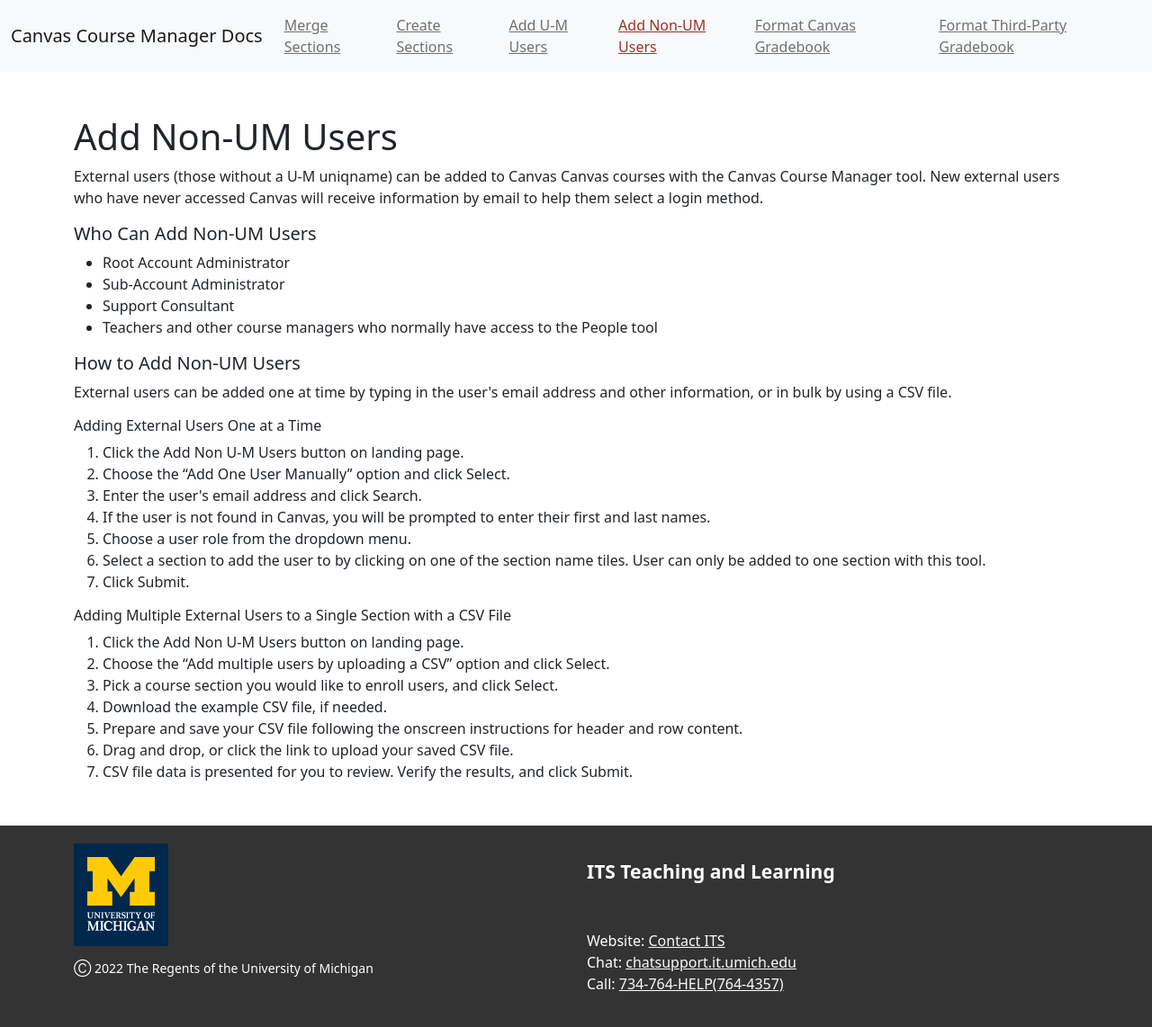
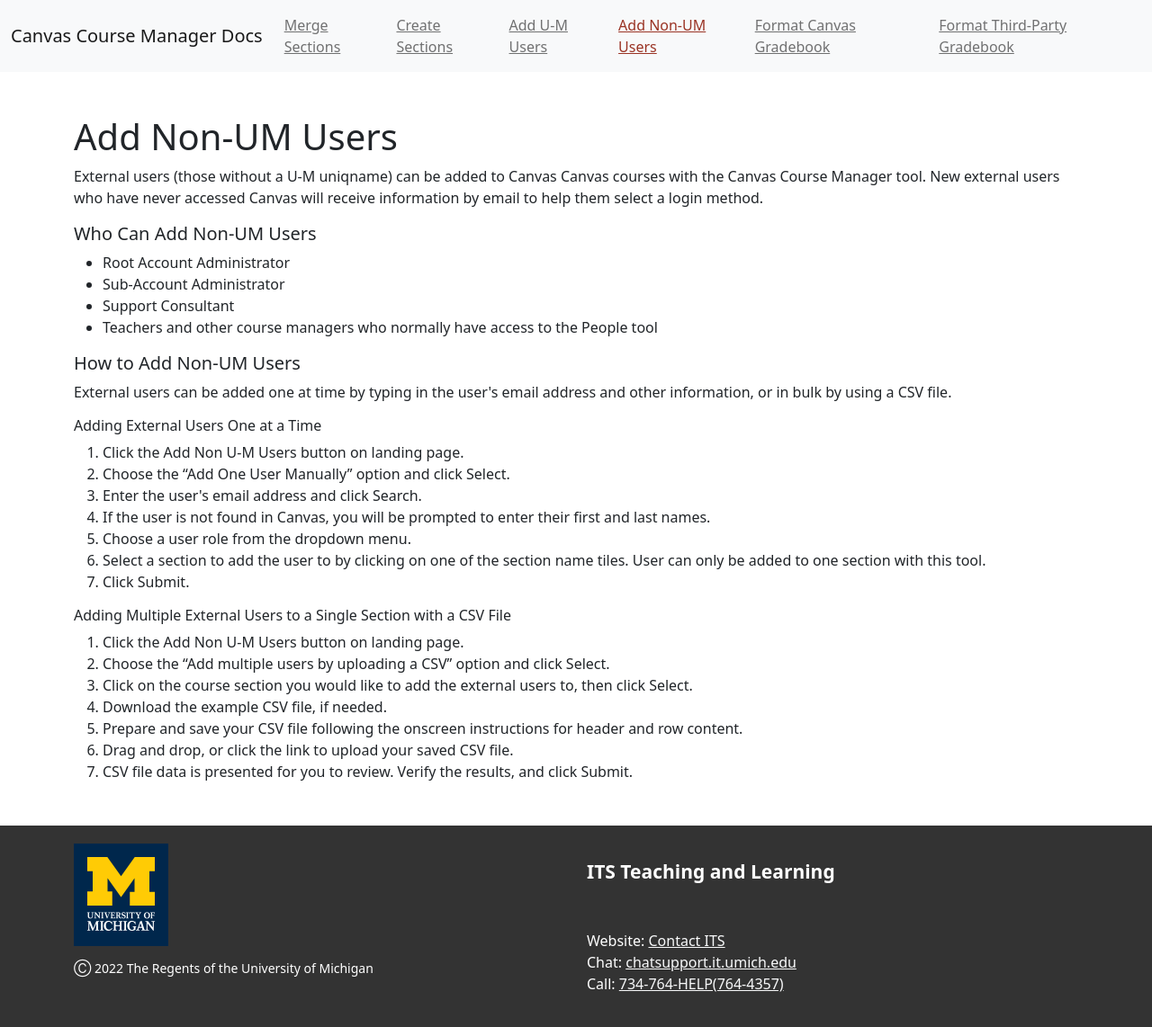
Before and after one commit to tl-its-umich-edu/canvas-course-manager-next, a Jekyll site: the page built from docs/add-non-um-users.html, in a window 1280 px wide. Shown: the whole page at 90% size. Built offline with Jekyll 4.4.1, drawn with Linux system fonts in a browser that asks for light colours.

Commit message:
Update docs/add-non-um-users.html
Co-authored-by: melindakraft <makraft@umich.edu>

```diff
--- a/docs/add-non-um-users.html
+++ b/docs/add-non-um-users.html
@@ -31,7 +31,7 @@
 <ol>
   <li>Click the Add Non U-M Users button on landing page.</li>
   <li>Choose the &#8220;Add multiple users by uploading a CSV&#8221; option and click Select.</li>
-  <li>Pick a course section you would like to enroll users, and click Select.</li>
+  <li>Click on the course section you would like to add the external users to, then click Select.</li>
   <li>Download the example CSV file, if needed.</li>
   <li>Prepare and save your CSV file following the onscreen instructions for header and row content.</li>
   <li>Drag and drop, or click the link to upload your saved CSV file.</li>
```
